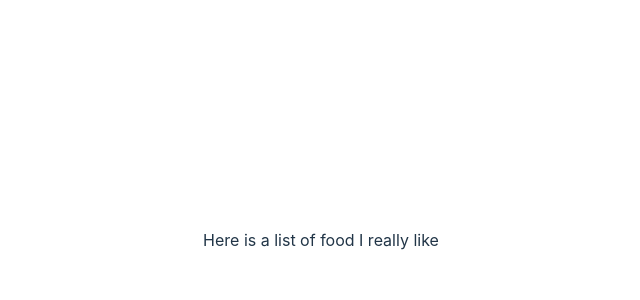
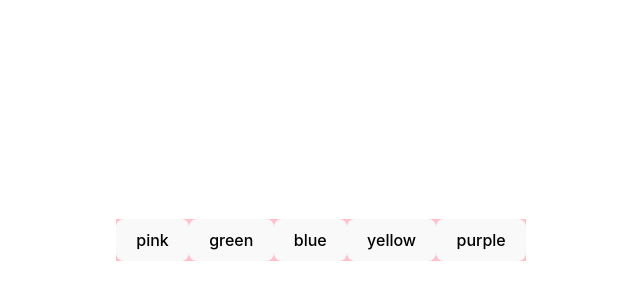
Before and after one commit to Viktotovich/vite-first-blood, a React (Vite) app: page / in a window 1280 px wide. Shown: the part 160-460 px from the top of the page, without its empty margins (319-959 px from the left). Built offline with nearby package versions, Linux system fonts and the light colour scheme.

Commit message:
"React Hooks practice"

```diff
--- a/src/App.jsx
+++ b/src/App.jsx
@@ -1,9 +1,10 @@
 import "./App.css";
+import ColorChange from "./react-practice/state-practice";
 
 function App() {
   return (
     <>
-      <p>Here is a list of food I really like</p>
+      <ColorChange></ColorChange>
     </>
   );
 }
--- a/src/react-practice/props.jsx
+++ b/src/react-practice/props.jsx
@@ -1,3 +1,4 @@
+/*eslint-disable*/
 import { getImageUrl } from "./utils.js";
 
 //missing in props validation ??
--- /dev/null
+++ b/src/react-practice/state-practice.jsx
@@ -0,0 +1,34 @@
+/*eslint-disable*/
+import React, { useState } from "react";
+
+const COLORS = ["pink", "green", "blue", "yellow", "purple"];
+
+function ColorChange() {
+  const [backgroundColor, setBackgroundColor] = useState(COLORS[0]);
+
+  const onButtonClick = (color) => () => {
+    setBackgroundColor(color);
+  };
+
+  return (
+    <div
+      className="App"
+      style={{
+        backgroundColor,
+      }}
+    >
+      {COLORS.map((color) => (
+        <button
+          type="button"
+          key={color}
+          onClick={onButtonClick(color)}
+          className={backgroundColor === color ? "selected" : ""}
+        >
+          {color}
+        </button>
+      ))}
+    </div>
+  );
+}
+
+export default ColorChange;
```
Also changed, not shown: src/react-practice/state-practice-docs.jsx (added, +49 -0 lines).
